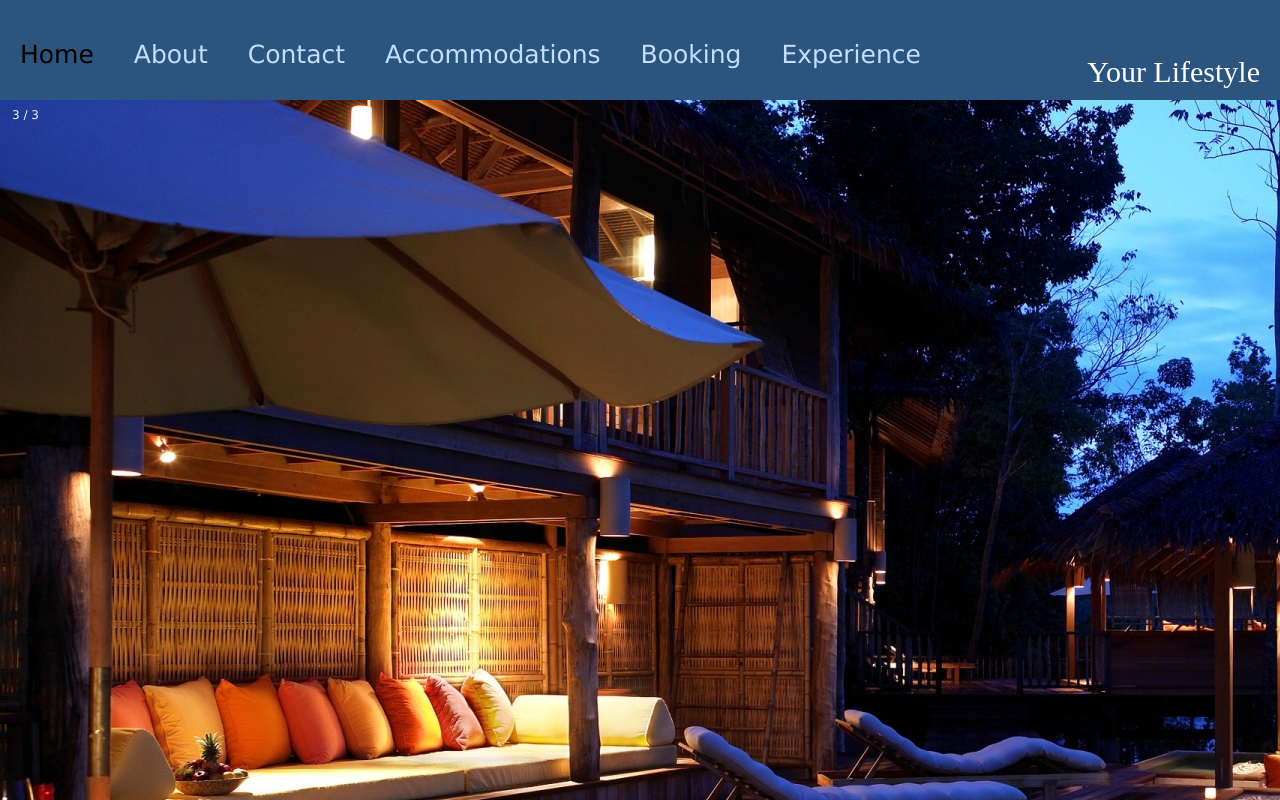
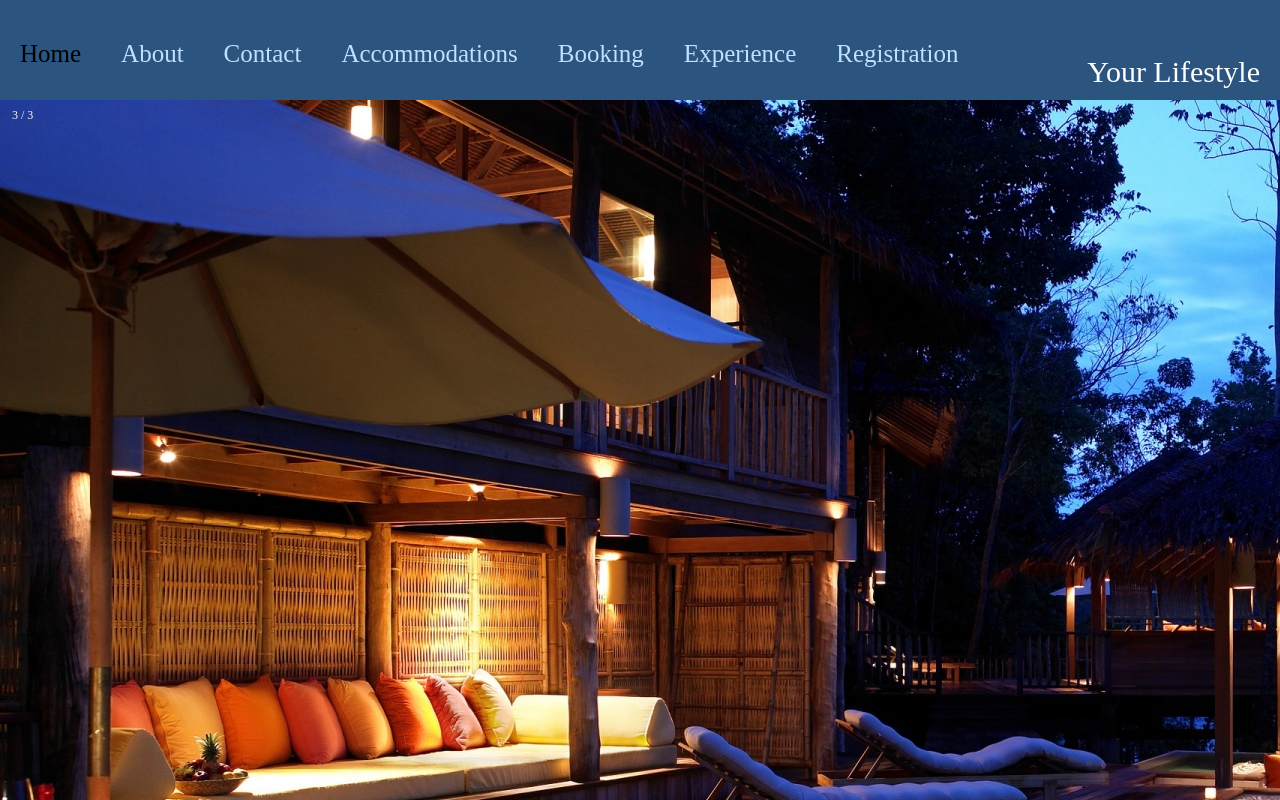
Before and after one commit to hnsemage/Final-Assignment-Web, a PHP site: page /asshtml.html in a window 1280 px wide. Run offline with PHP 8.4, Linux system fonts and the light colour scheme.

Commit message:
Update asscss.css

```diff
--- a/asscss.css
+++ b/asscss.css
@@ -1,10 +1,8 @@
 body {
   margin: 0px;
   padding: 0px;
-  font-family: Arial, Helvetica, sans-serif;
 }
 * {box-sizing: border-box;}
-body {font-family: Verdana, sans-serif;}
 .mySlides {display: none;}
 img {vertical-align: middle;}
 
```
